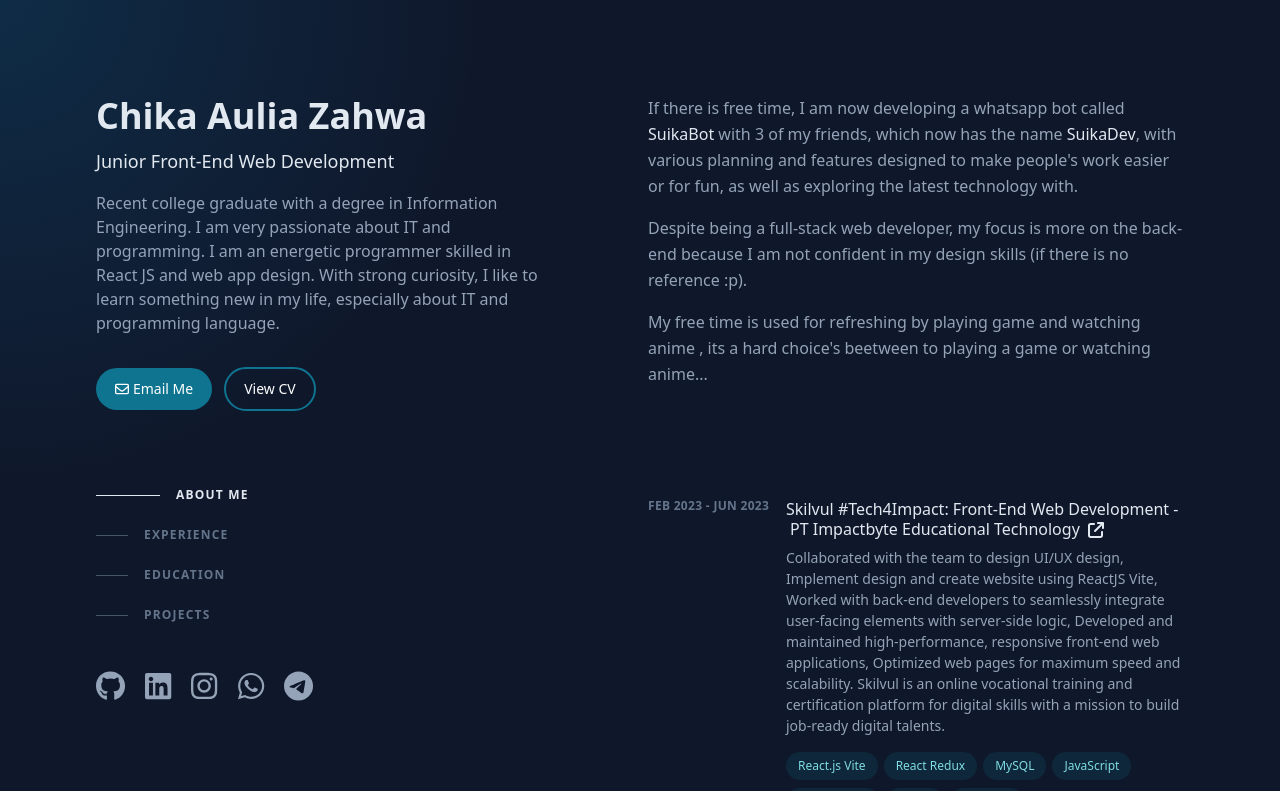
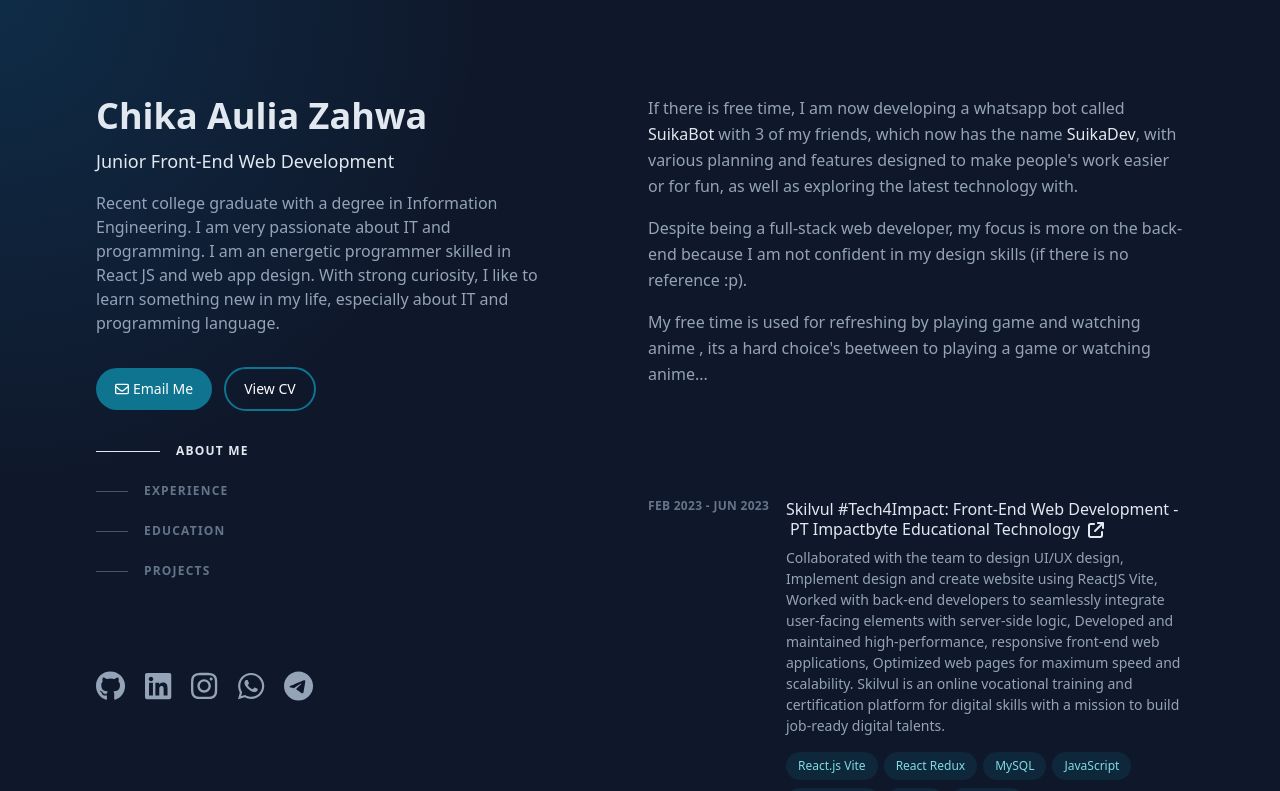
Before and after one commit to chikaauli/MY_CV, a React (Vite) app: page / in a window 1280 px wide. Shown: the top 791 px of the page. Built offline with nearby package versions, Linux system fonts and the light colour scheme.

Commit message:
perubahan

```diff
--- a/src/components/Navigation/Navigation.jsx
+++ b/src/components/Navigation/Navigation.jsx
@@ -48,7 +48,7 @@
 
   return (
     <nav className="nav hidden lg:block">
-      <ul className="lg:mt-16 w-max uppercase">
+      <ul className="lg:mt-5 w-max uppercase">
         {navItems.map((item, index) => (
           <li key={index}>
             <Link
```
